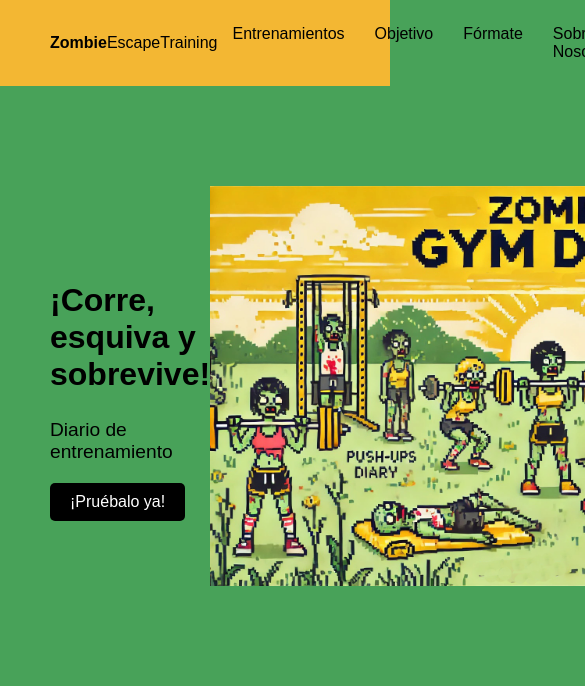
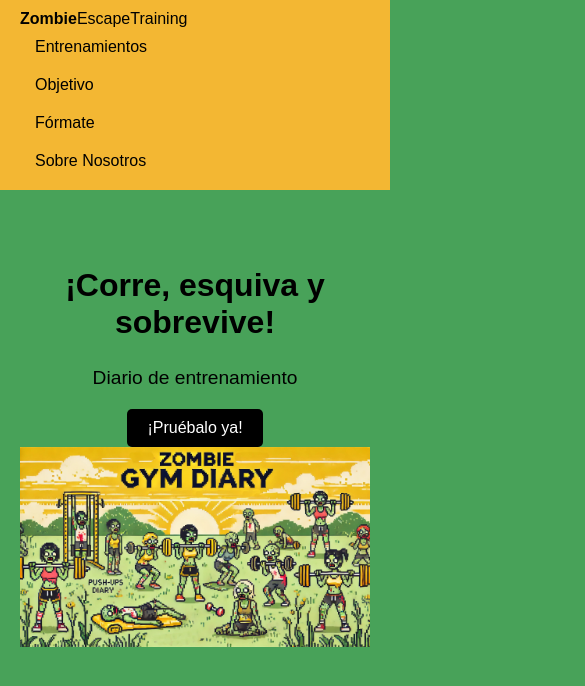
Before and after one commit to anelizt/ProyectoDAM, a website: page index.html in a window 390 px wide. Shown: the top 686 px of the page, 585 px wide, since content can reach past the window. Drawn offline with Linux system fonts and the light colour scheme.

Commit message:
media queries para móvil

```diff
--- a/index.css
+++ b/index.css
@@ -111,3 +111,43 @@
             padding: 50px 50px;
             margin-left: 200px;
         }
+
+
+        @media screen and (max-width: 768px) {
+            .header {
+                flex-direction: column;
+                align-items: flex-start;
+                padding: 10px 20px;
+            }
+
+            .header nav {
+                flex-direction: column;
+                width: 100%;
+            }
+
+            .nav-item {
+                width: 100%;
+            }
+
+            .dropdown {
+                position: static;
+                min-width: unset;
+                width: 100%;
+                box-shadow: none;
+            }
+
+            .hero {
+                flex-direction: column;
+                padding: 50px 20px;
+                text-align: center;
+            }
+
+            .hero-text {
+                max-width: 100%;
+            }
+
+            .product img {
+                max-width: 100%;
+                height: auto;
+            }
+        }
```
